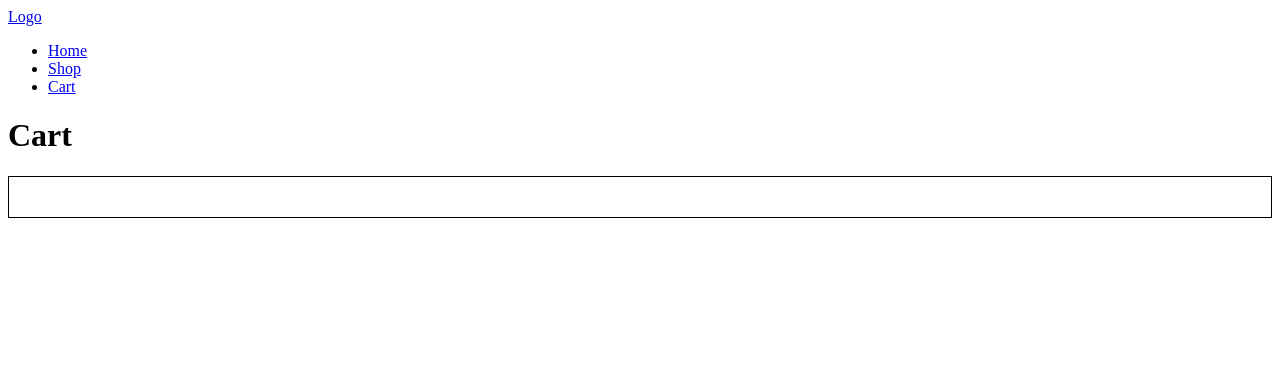
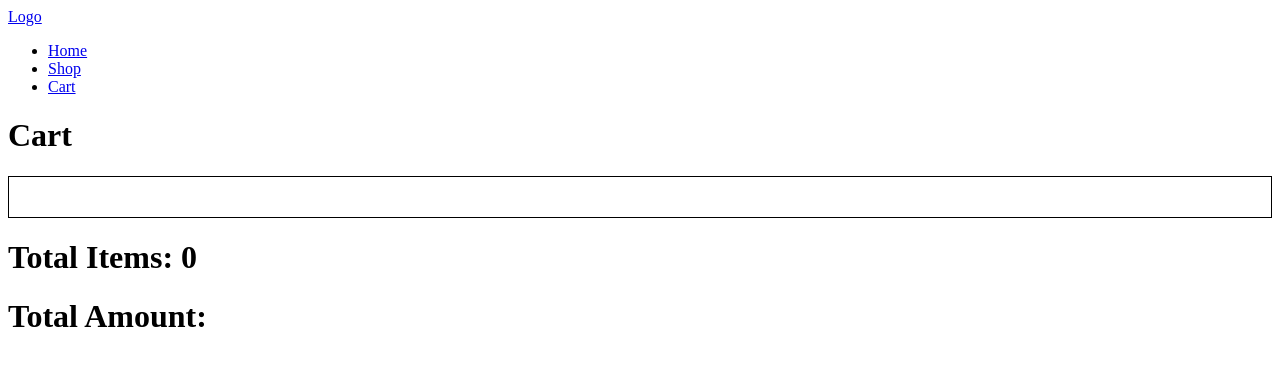
Before and after one commit to jonro2955/odin_javascript_10_shopping_cart, a React (Create React App) app: page /cart in a window 1280 px wide. Shown: the top 366 px of the page. Built offline with nearby package versions, Linux system fonts and the light colour scheme.

Commit message:
Display cart icon on homepage and order totals in cart page

```diff
--- a/src/App.js
+++ b/src/App.js
@@ -8,14 +8,14 @@ import Cart from './components/pages/Cart';
 import Navbar from './components/elements/Navbar';
 
 export default function App() {
-  /* App()'s states orderForm and cartCount will be global. They and
-  functions that modify them will passed down as props to child
-  components <Shop/> and <Cart/> . This is so that the
-  <Shop/> and <Cart/> both use the same info to display
-  to the user, and anything changed in one component is also changed
-  in the other*/
+  /* The following states orderForm and cartCount will be global.
+  They and functions that modify them can be passed down as props to
+  child components <Shop/> and <Cart/> so that they both use the same
+  info to display to the user, and anything changed in one component is
+  also changed in the other*/
   const [orderForm, setOrderForm] = useState(productsJson);
   const [cartCount, setCartCount] = useState(0);
+  const [orderTotal, setOrderTotal] = useState(0);
 
   function incrementItem(event) {
     const name = event.target.dataset.name;
@@ -59,7 +59,7 @@ export default function App() {
     console.log(orderForm);
   }
 
-  const updateOrder = (event) => {
+  function updateOrder(event) {
     const name = event.target.dataset.name;
     const quantity = Number(event.target.dataset.count);
     let tempForm = orderForm;
@@ -72,7 +72,15 @@ export default function App() {
     });
     setOrderForm(tempForm);
     setCartCount(tmpCartCount);
-  };
+  }
+
+  useEffect(() => {
+    let tempAmount = 0;
+    orderForm.forEach((item) => {
+      tempAmount += item.price * item.quantity;
+    });
+    setOrderTotal(tempAmount);
+  });
 
   return (
     <BrowserRouter>
@@ -95,7 +103,7 @@ export default function App() {
             <Cart
               orderForm={orderForm}
               cartCount={cartCount}
-              updateOrder={updateOrder}
+              orderTotal={orderTotal}
               incrementItem={incrementItem}
               decrementItem={decrementItem}
               deleteItem={deleteItem}
--- a/src/components/elements/ProductCard.js
+++ b/src/components/elements/ProductCard.js
@@ -4,6 +4,8 @@ export default function ProductCard(props) {
   //JS style object: To use, assign this constant to a style attribute of an element
   const myStyle = { backgroundColor: props.name };
 
+  /*The count value in this component will not depend on props.
+  It will always start from 0 */
   const [count, setCount] = useState(0);
 
   function incrementCount() {
--- a/src/components/pages/Cart.js
+++ b/src/components/pages/Cart.js
@@ -13,8 +13,6 @@ export default function Cart(props) {
                 name={prod.name}
                 quantity={prod.quantity}
                 price={prod.price}
-                orderForm={props.orderForm}
-                updateOrder={props.updateOrder}
                 incrementItem={props.incrementItem}
                 decrementItem={props.decrementItem}
                 deleteItem={props.deleteItem}
@@ -23,6 +21,10 @@ export default function Cart(props) {
           }
         })}
       </div>
+      <h1>Total Items: {props.cartCount}</h1>
+      <h1>
+        Total Amount: {props.orderTotal > 0 ? '$' + props.orderTotal : ''}
+      </h1>
     </div>
   );
 }
--- a/src/components/pages/Home.js
+++ b/src/components/pages/Home.js
@@ -1,10 +1,15 @@
 // import React from 'react';
 import { Link } from 'react-router-dom';
 
-export default function Home() {
+export default function Home(props) {
   return (
     <div id='homepage'>
-      <h1> Welcome to Spectrum </h1>
+      <div id='shopHeadingDiv'>
+        <h1> Welcome to Spectrum </h1>
+        <Link id='cartBtn' to='/cart'>
+          {props.cartCount}
+        </Link>
+      </div>
       <div>We the hue you're looking for.</div>
       <Link id='shopBtn' to='/shop'>
         Shop
--- a/src/components/pages/Shop.js
+++ b/src/components/pages/Shop.js
@@ -1,11 +1,6 @@
 import React, { useState, useEffect, useRef } from 'react';
 import { Link } from 'react-router-dom';
 import ProductCard from '../elements/ProductCard';
-
-/**
- * Must move the states to the parent and use props to alter them so that they are available to
- * sibling "Cart"
- */
 
 export default function Shop(props) {
 
```
